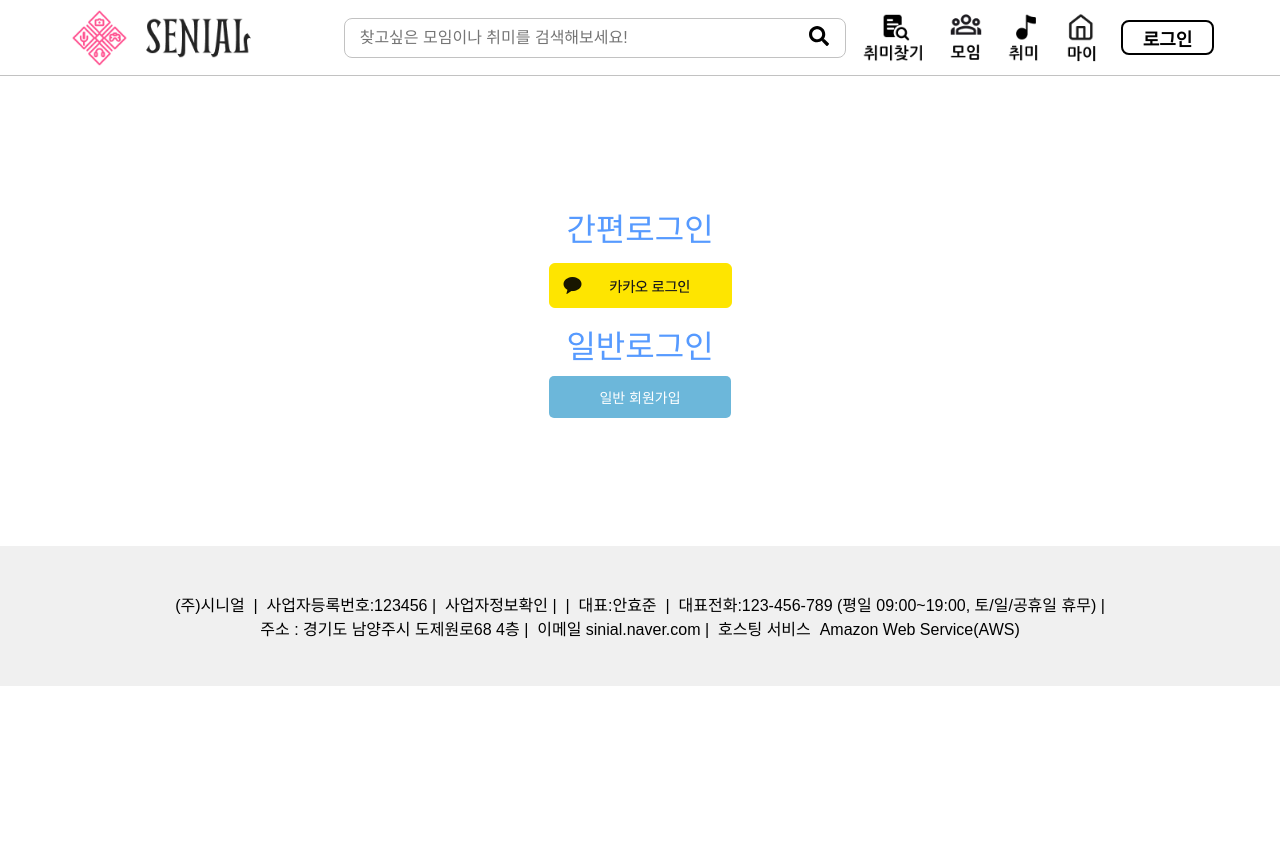
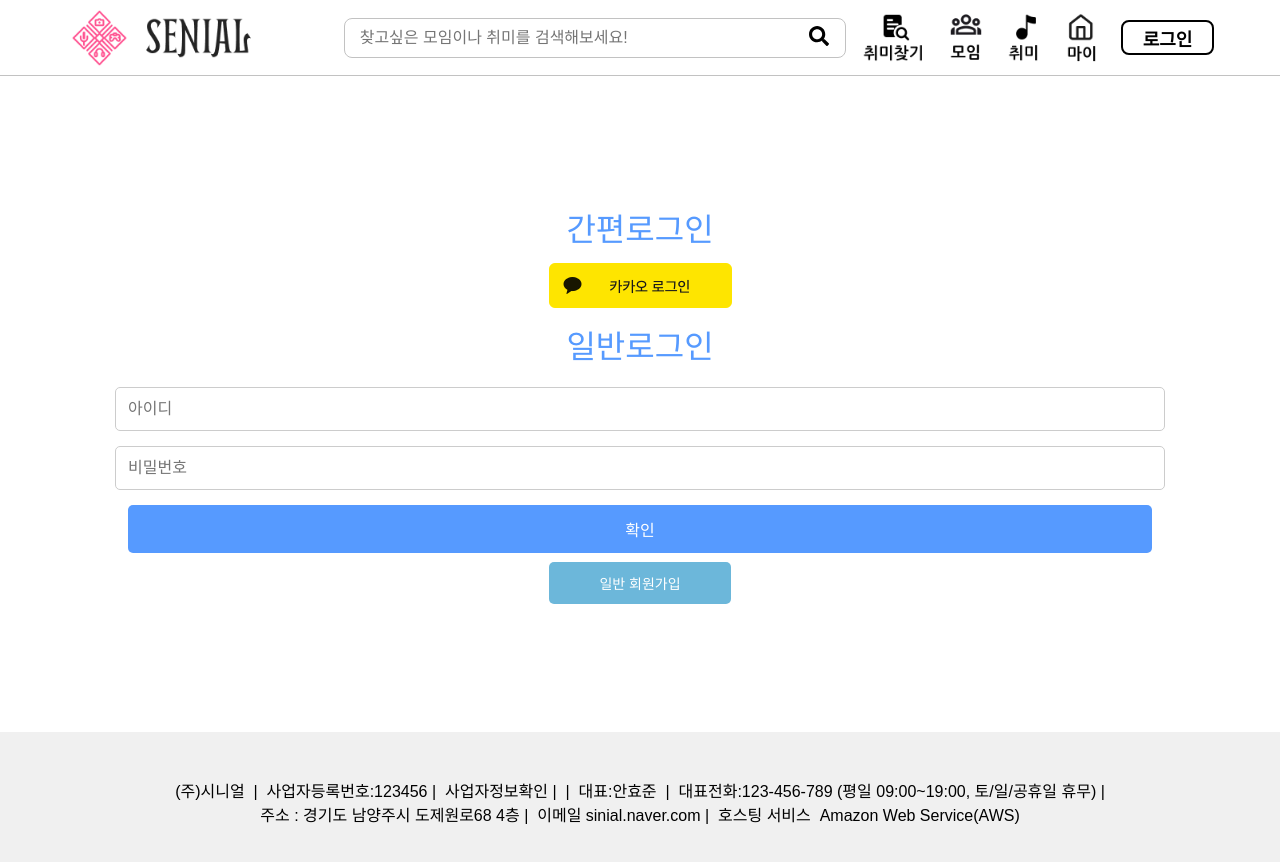
Before and after one commit to DoYous/Senials-Frontend, a React (Create React App) app in the folder senials_frontend/: page /login in a window 1280 px wide. Shown: the top 862 px of the page. Before the commit the page ends 800 px from the top, so only its background shows below. Built offline with nearby package versions, Linux system fonts and the light colour scheme; a web font is replaced by a local one.

Commit message:
#55 아이디 비번 입력 폼 추가

```diff
--- a/senials_frontend/src/pages/login/login.js
+++ b/senials_frontend/src/pages/login/login.js
@@ -1,17 +1,26 @@
-import React from 'react';
+import React, { useState } from 'react';
 import { useNavigate } from 'react-router-dom';
 // CSS
 import styles from './login.module.css';
 
 function Login() {
     const navigate = useNavigate();
+    const [userId, setUserId] = useState('');
+    const [password, setPassword] = useState('');
 
     const linkSignup = () => {
         navigate('/login/signup');
     };
 
     const handleKakaoLogin = () => {
-        window.location.href = "/oauth2/authorization/kakao"; // 카카오 로그인 URL로 이동
+        window.location.href = "/login/oauth2/authorization/kakao"; // 카카오 로그인 URL로 이동
+    };
+
+    const handleLogin = () => {
+        // 여기에서 로그인 로직을 추가합니다.
+        console.log('아이디:', userId);
+        console.log('비밀번호:', password);
+        // 로그인 요청을 서버에 보내는 로직을 추가할 수 있습니다.
     };
 
     return (
@@ -21,6 +30,27 @@ function Login() {
                 <img className={styles.kakaobt} src={'/image/kakaologinbt.png'} alt="카카오 로그인" onClick={handleKakaoLogin} />
             </div>
             <div className={styles.OrgLogin}>일반로그인</div>
+
+            <div className={styles.OrginputContainer}>
+                <input
+                    type="text"
+                    placeholder="아이디"
+                    value={userId}
+                    onChange={(e) => setUserId(e.target.value)}
+                    className={styles.OrginputField}
+                />
+                <input
+                    type="password"
+                    placeholder="비밀번호"
+                    value={password}
+                    onChange={(e) => setPassword(e.target.value)}
+                    className={styles.OrginputField}
+                />
+                <button className={styles.OrgloginButton} onClick={handleLogin}>
+                    확인
+                </button>
+            </div>
+
             <div className={styles.buttonContainer}>
                 <button className={styles.simpleSignupButton} onClick={linkSignup}>
                     일반 회원가입
--- a/senials_frontend/src/pages/login/login.module.css
+++ b/senials_frontend/src/pages/login/login.module.css
@@ -49,3 +49,42 @@
 .simpleSignupButton:hover {
     filter: brightness(0.9); /* 호버 시 색상 변경 */
 }
+
+.OrginputContainer {
+    display: flex;
+    flex-direction: column;
+    align-items: center; /* 중앙 정렬 */
+    margin-top: 20px; /* 위쪽 여백 추가 */
+    width: 100%; /* 전체 너비 사용 */
+}
+
+.OrginputField {
+    width: 80%; /* 너비 조정 */
+    padding: 12px; /* 패딩 추가 */
+    margin-bottom: 15px; /* 아래쪽 여백 추가 */
+    border: 1px solid #ccc; /* 테두리 색상 */
+    border-radius: 5px; /* 모서리 둥글게 */
+    font-size: 16px; /* 글자 크기 */
+    transition: border 0.3s ease; /* 테두리 효과 */
+}
+
+.OrginputField:focus {
+    border: 1px solid #569AFF; /* 포커스 시 테두리 색상 변경 */
+    outline: none; /* 외곽선 제거 */
+}
+
+.OrgloginButton {
+    width: 80%; /* 버튼 너비 조정 */
+    padding: 12px; /* 패딩 추가 */
+    background-color: #569AFF; /* 버튼 색상 */
+    border: none;
+    border-radius: 5px; /* 모서리 둥글게 */
+    cursor: pointer; /* 마우스 커서 변경 */
+    font-size: 16px; /* 글자 크기 */
+    color: white; /* 글자 색상 */
+    transition: background-color 0.3s ease; /* 배경색 변화 */
+}
+
+.OrgloginButton:hover {
+    background-color: #007bff; /* 호버 시 색상 변경 */
+}
```
